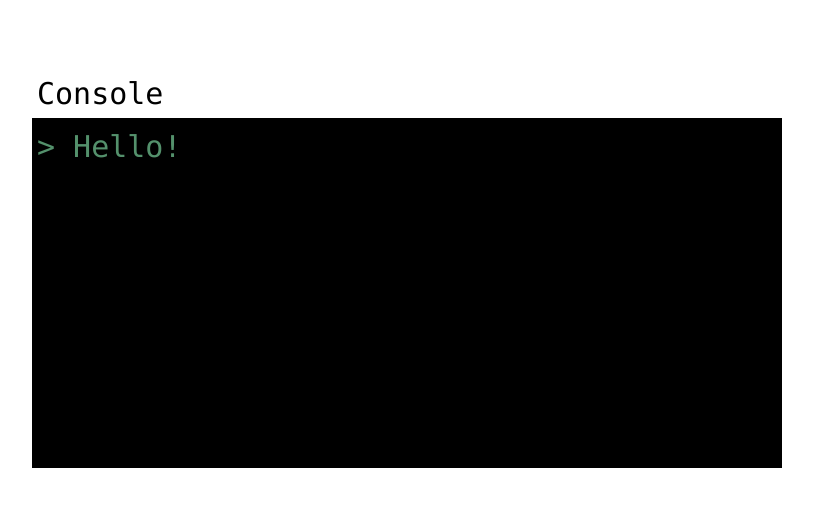
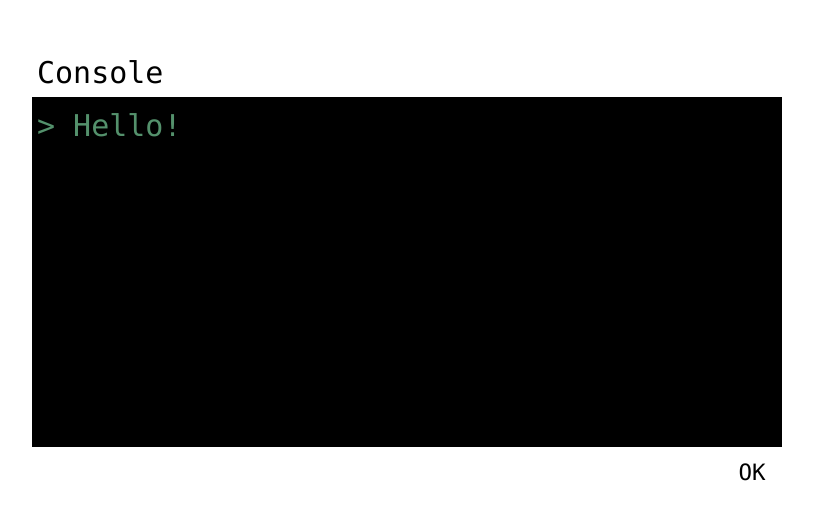
Before and after one commit to GanievIbraim/Vue3_base, a Vue app: page / in a window 1280 px wide. Shown: the part 131-650 px from the top of the page, without its empty margins (233-1046 px from the left). Built offline with nearby package versions, Linux system fonts and the light colour scheme.

Commit message:
Event handlers

```diff
--- a/src/App.vue
+++ b/src/App.vue
@@ -1,5 +1,4 @@
 <template>
-  {{ show() }}
 
   <div id='cmd_head'>
   <p>Console</p>
@@ -8,6 +7,7 @@
   <div id='cmd'>
     <p>> Hello!</p>
   </div>
+  <button @mouseover="show">OK</button>
 </template>
 
 <script>
--- a/src/assets/main.css
+++ b/src/assets/main.css
@@ -23,3 +23,14 @@ p{
   background-color: white;
   color: black;
 }
+
+button{
+  margin-left: 690px;
+  margin-top: 7px;
+  font-family: Consolas;
+  font-size: 1.5em;
+  background-color: white;
+  border: none;
+  width: 60px;
+  height: 35px;
+}
```
